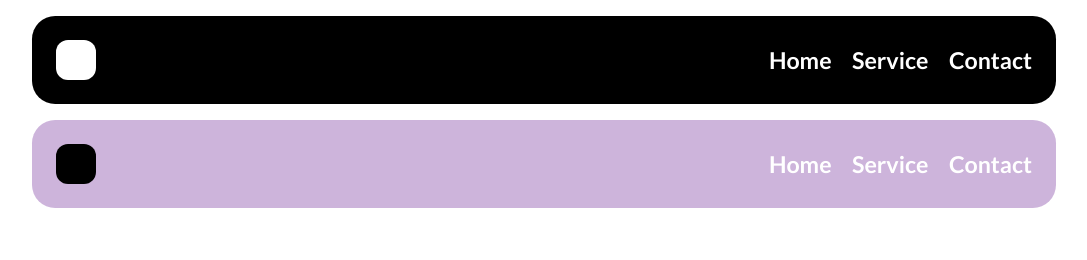
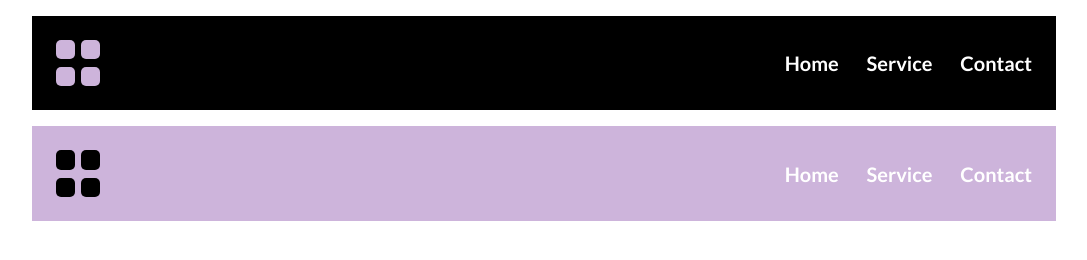
Before and after one commit to Cajaye/learning-sass, a website: page index.html in a window 1280 px wide. Shown: the whole page, without its empty margins (96-1183 px from the left). Drawn offline with Linux system fonts and the light colour scheme.

Commit message:
added svg

```diff
--- a/assets/scss/assets/_breakpoints.scss
+++ b/assets/scss/assets/_breakpoints.scss
@@ -1,16 +1,16 @@
 @mixin break($breakpoint) {
   @if $breakpoint==laptop {
-    @media only screen and (min-width: 1024px) {
+    @media only screen and (min-width: 1025px) and (max-width: 1280px) {
       @content;
     }
   }
   @if $breakpoint==tablet {
-    @media only screen and (min-width: 768px) {
+    @media only screen and (min-width: 700px) {
       @content;
     }
   }
   @if $breakpoint==mobile {
-    @media only screen and (min-width: 480px) {
+    @media only screen and (min-width: 320px) {
       @content;
     }
   }
--- a/assets/scss/main.scss
+++ b/assets/scss/main.scss
@@ -18,13 +18,9 @@
   @include basic_flex;
   padding: 1.5rem;
   font-weight: 600;
-  font-size: 1.45rem;
-  border-radius: 1.45rem;
+  font-size: 1.25rem;
   margin: 1rem auto;
-  width: fit-content;
-  @include breakpoints.break(tablet) {
-    width: 80%;
-  }
+  width: 80%;
 }
 
 .first_header {
@@ -38,14 +34,23 @@
 }
 
 %logo {
-  width: 2.5rem;
-  height: 2.5rem;
-  border-radius: 12px;
+  width: 1.2rem;
+  height: 1.2rem;
+  margin-right: 2rem;
+  border-radius: 5px;
+}
+
+.logo-container {
+  display: grid;
+  grid-template-columns: 20px 20px;
+  row-gap: 0.5rem;
+  column-gap: 0.3rem;
+  margin-right: 2rem;
 }
 
 .logo {
   @extend %logo;
-  background-color: #fff;
+  background-color: #cdb4db;
 }
 
 .logo_2 {
@@ -54,18 +59,24 @@
 }
 
 nav {
+  text-align: center;
   ul {
     list-style: none;
   }
   li {
-    margin-left: 1rem;
     @include breakpoints.break(tablet) {
-      display: inline-block;
+      margin-left: 1.5rem;
     }
+    margin-left: 0.5rem;
+    display: inline-block;
   }
   a {
     color: #fff;
     //color: base.$secondary-text-color;
     text-decoration: none;
   }
+  a::after {
+    content: "";
+    background-image: url("https://github.com/Cajaye/learning-sass/blob/main/home.svg");
+  }
 }
--- a/index.html
+++ b/index.html
@@ -9,7 +9,10 @@
   </head>
   <body>
     <header class="first_header">
-      <div>
+      <div class="logo-container">
+        <p class="logo"></p>
+        <p class="logo"></p>
+        <p class="logo"></p>
         <p class="logo"></p>
       </div>
       <nav>
@@ -21,7 +24,10 @@
       </nav>
     </header>
     <header class="new_header">
-      <div>
+      <div class="logo-container">
+        <p class="logo_2"></p>
+        <p class="logo_2"></p>
+        <p class="logo_2"></p>
         <p class="logo_2"></p>
       </div>
       <nav>
```
Also changed, not shown: assets/css/main.css, home.svg (added), 1 other file.
